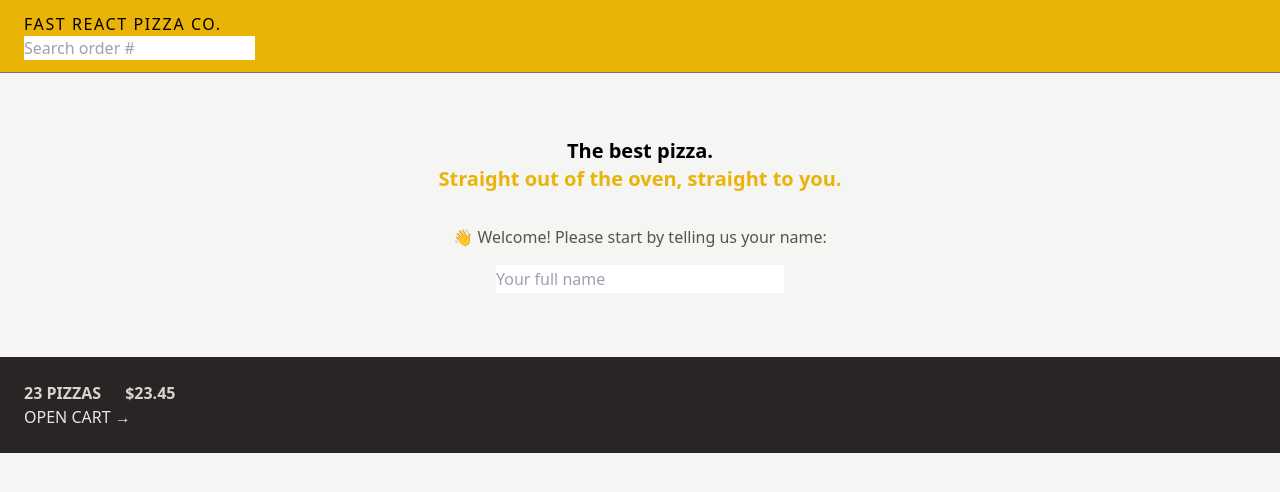
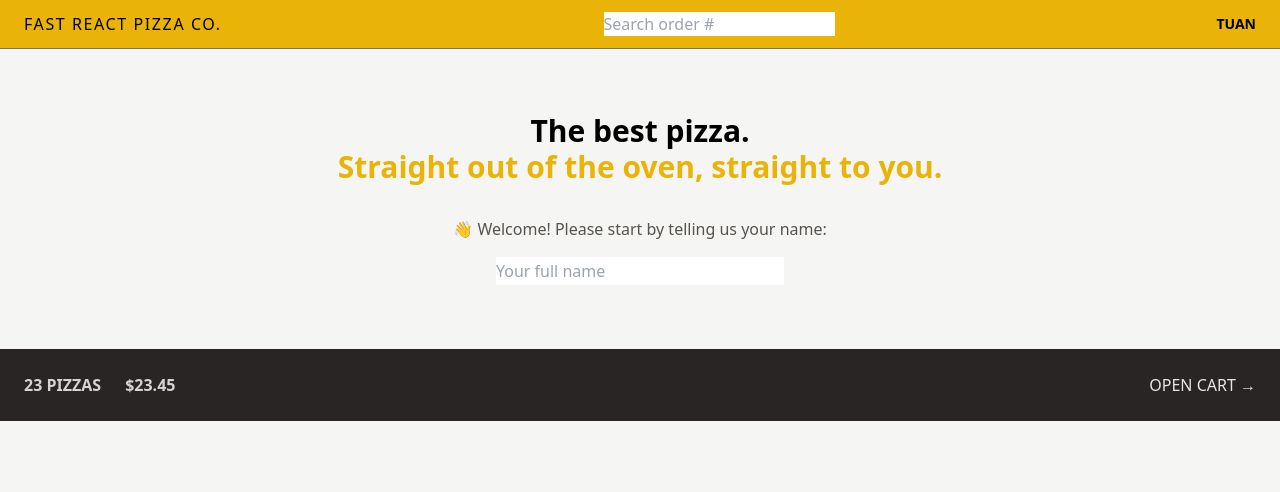
Before and after one commit to AnhtuanUit/React-Course-Learning-Parts, a React (Vite) app in the folder 16-fast-react-pizza/: page / in a window 1280 px wide. Shown: the top 492 px of the page. Built offline with nearby package versions, Linux system fonts and the light colour scheme.

Commit message:
Using Flex Box

```diff
--- a/16-fast-react-pizza/src/features/cart/CartOverview.jsx
+++ b/16-fast-react-pizza/src/features/cart/CartOverview.jsx
@@ -2,7 +2,7 @@ import { Link } from 'react-router-dom';
 
 function CartOverview() {
   return (
-    <div className="bg-stone-800 p-4 uppercase text-stone-200 sm:p-6 md:text-base">
+    <div className="flex items-center justify-between bg-stone-800 p-4 uppercase text-stone-200 sm:p-6 md:text-base">
       <p className="space-x-4 font-semibold text-stone-300 sm:space-x-6">
         <span>23 pizzas</span>
         <span>$23.45</span>
--- a/16-fast-react-pizza/src/features/user/Username.jsx
+++ b/16-fast-react-pizza/src/features/user/Username.jsx
@@ -1,5 +1,5 @@
 function Username() {
-  return <div className="hidden text-sm font-semibold">Tuan</div>;
+  return <div className="hidden text-sm font-semibold md:block">Tuan</div>;
 }
 
 export default Username;
--- a/16-fast-react-pizza/src/ui/Header.jsx
+++ b/16-fast-react-pizza/src/ui/Header.jsx
@@ -4,7 +4,7 @@ import Username from '../features/user/Username';
 
 function Header() {
   return (
-    <header className="border-b border-stone-500 bg-yellow-500 px-4 py-3 uppercase sm:px-6">
+    <header className="flex items-center justify-between border-b border-stone-500 bg-yellow-500 px-4 py-3 uppercase sm:px-6">
       <Link to="/" className="uppercase tracking-widest">
         Fast React Pizza Co.
       </Link>
--- a/16-fast-react-pizza/src/ui/Home.jsx
+++ b/16-fast-react-pizza/src/ui/Home.jsx
@@ -2,8 +2,8 @@ import CreateUser from '@src/features/user/CreateUser';
 
 function Home() {
   return (
-    <div className="my-10 text-center sm:my-16">
-      <h1 className="mb-8 text-xl font-semibold">
+    <div className="my-10 px-4 text-center sm:my-16">
+      <h1 className="mb-8 text-xl font-semibold md:text-3xl">
         The best pizza.
         <br />
         <span className="text-yellow-500">
```
